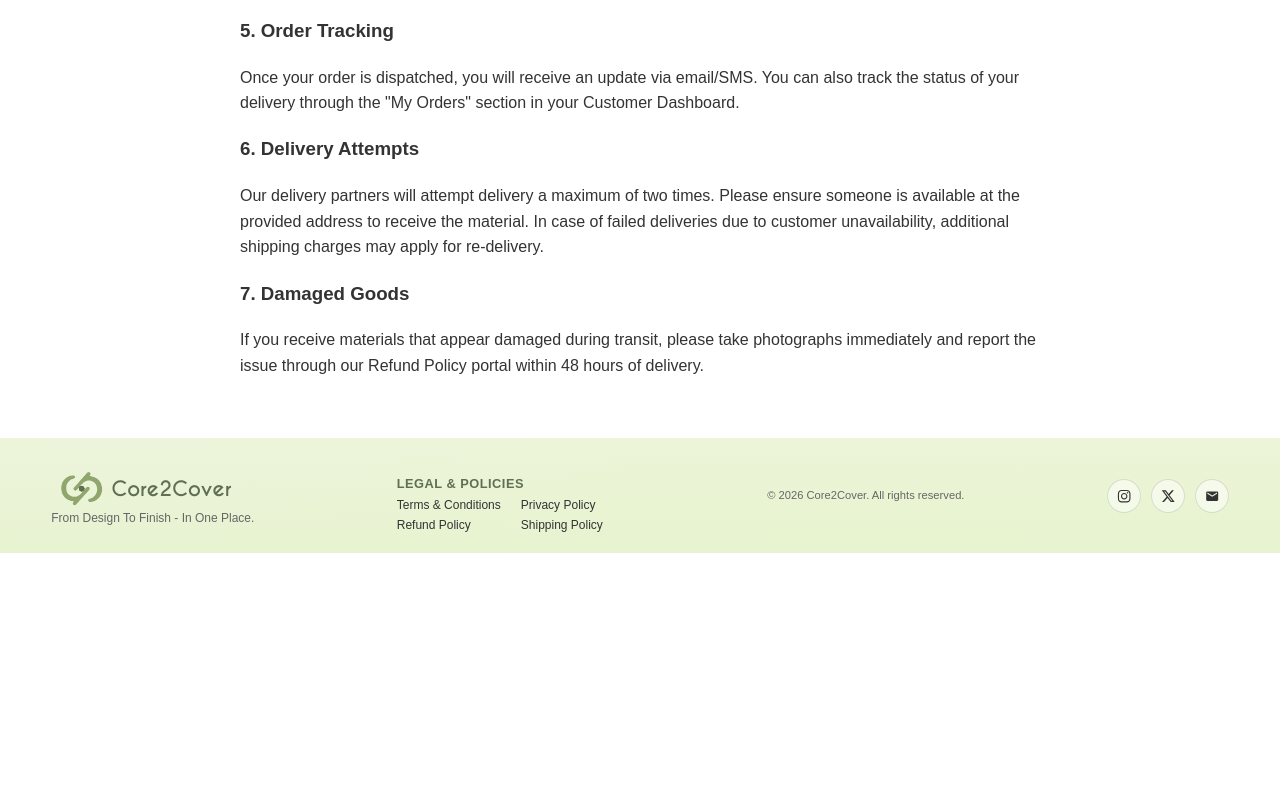
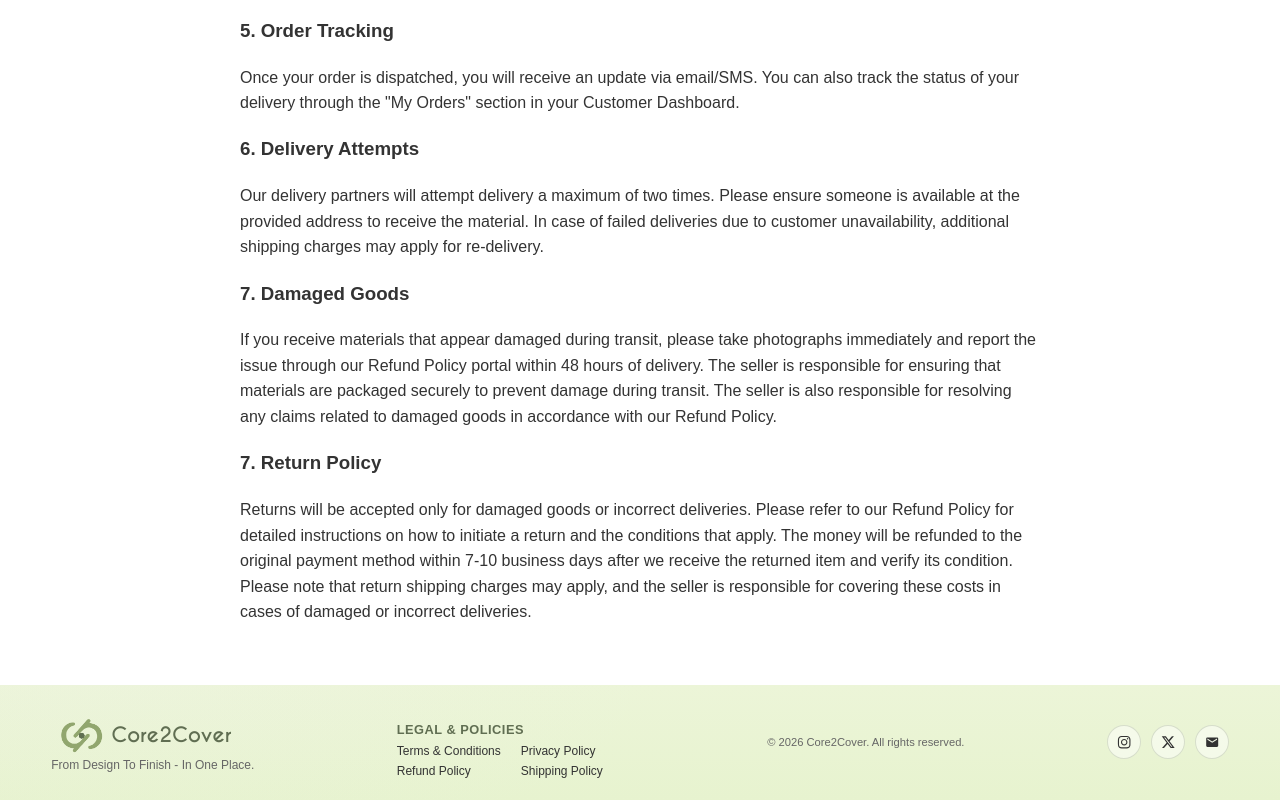
Before and after one commit to core2cover/core2cover-site, a Next.js app: page /shipping-policy in a window 1280 px wide. Shown: the part 850-1650 px from the top of the page. Before the commit the page ends 1403 px from the top, so only its background shows below. Built offline with nearby package versions, Linux system fonts and the light colour scheme; no server answers.

Commit message:
added some policies

```diff
--- a/src/app/shipping-policy/page.jsx
+++ b/src/app/shipping-policy/page.jsx
@@ -52,6 +52,14 @@ export default function ShippingPolicy() {
         <p>
           If you receive materials that appear damaged during transit, please take photographs
           immediately and report the issue through our Refund Policy portal within 48 hours of delivery.
+          The seller is responsible for ensuring that materials are packaged securely to prevent damage during transit.
+          The seller is also responsible for resolving any claims related to damaged goods in accordance with our Refund Policy.
+        </p>
+
+        <h3>7. Return Policy</h3>
+        <p>
+          Returns will be accepted only for damaged goods or incorrect deliveries. Please refer to our Refund Policy for detailed instructions on how to initiate a return and the conditions that apply.
+          The money will be refunded to the original payment method within 7-10 business days after we receive the returned item and verify its condition. Please note that return shipping charges may apply, and the seller is responsible for covering these costs in cases of damaged or incorrect deliveries.
         </p>
       </section>
     </LegalLayout>
```
